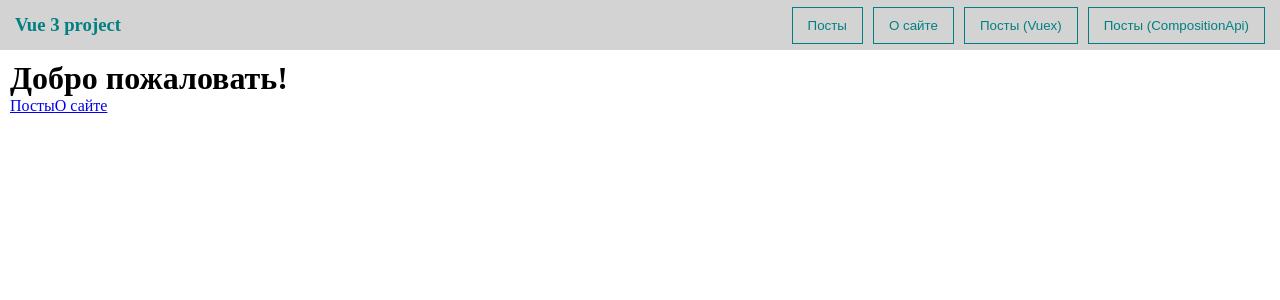
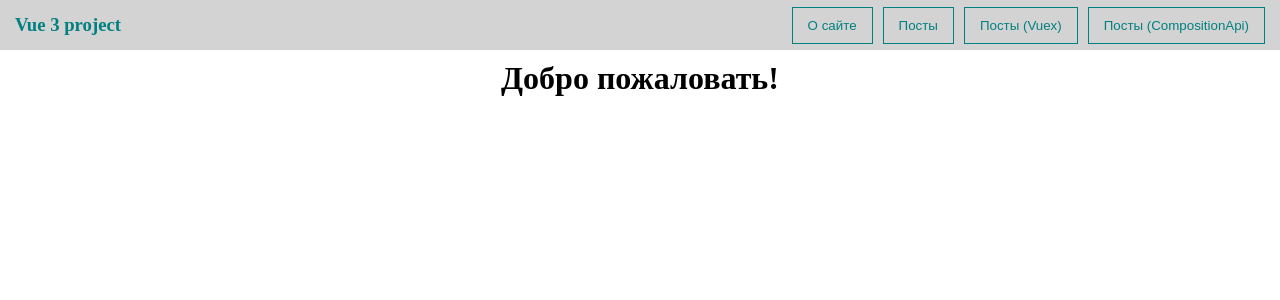
Before and after one commit to Annssva/vue-posts-manager, a Vue app: page / in a window 1280 px wide. Shown: the top 300 px of the page. Built offline with nearby package versions, Linux system fonts and the light colour scheme.

Commit message:
fixed style

```diff
--- a/src/components/Navbar.vue
+++ b/src/components/Navbar.vue
@@ -2,8 +2,8 @@
   <div class="navbar">
     <h3 @click="$router.push('/')">Vue 3 project</h3>
     <div class="navbar__buttons">
+      <button-ui @click="$router.push('/about')">О сайте</button-ui>
       <button-ui @click="$router.push('/posts')">Посты</button-ui>
-      <button-ui @click="$router.push('/about')">О сайте</button-ui>
       <button-ui @click="$router.push('/store')">Посты (Vuex)</button-ui>
       <button-ui @click="$router.push('/compApi')">Посты (CompositionApi)</button-ui>
     </div>
@@ -22,6 +22,11 @@ export default {
     cursor: pointer;
   }
 
+  h3:hover {
+    color: #006b6b;
+    cursor: pointer;
+  }
+
   .navbar {
     height: 50px;
     background-color: lightgray;
--- a/src/components/UI/ButtonUI.vue
+++ b/src/components/UI/ButtonUI.vue
@@ -17,4 +17,16 @@ export default {
     color: teal;
     border: 1px solid teal;
   }
+
+  .button:hover {
+    color: #006b6b;
+    border: 2px solid #006b6b;
+    padding: 9px 14px;
+  }
+
+  .button:active {
+    color: #003333;
+    border: 2px solid #003333;
+    padding: 9px 14px;
+  }
 </style>
--- a/src/pages/AboutPage.vue
+++ b/src/pages/AboutPage.vue
@@ -1,6 +1,8 @@
 <template>
   <div>
-    <h1>Данное приложение было разработано с целью изучения Vue.js</h1>
+    <div class="title-container">
+      <h1>Данное приложение было разработано с целью изучения Vue.js</h1>
+    </div>
     <h3>Было изучено и использовано:</h3>
     <ul class="list">
       <li> Компонент App </li>
@@ -50,6 +52,11 @@ export default {
 </script>
 
 <style scoped>
+  .title-container {
+    width: 100vw;
+    display: flex;
+    justify-content: center;
+  }
   .list {
     margin-left: 20px;
   }
--- a/src/pages/MainPage.vue
+++ b/src/pages/MainPage.vue
@@ -1,8 +1,6 @@
 <template>
-  <div>
-    <h1> Добро пожаловать! </h1>
-    <router-link to="/posts">Посты</router-link>
-    <router-link to="/about">О сайте</router-link>
+  <div class="main-container">
+    <h1 > Добро пожаловать! </h1>
   </div>
 </template>
 
@@ -12,6 +10,10 @@ export default {
 };
 </script>
 
-<style lang="scss" scoped>
-
+<style scoped>
+.main-container {
+  width: 100%;
+  display: flex;
+  justify-content: center;
+}
 </style>
```
